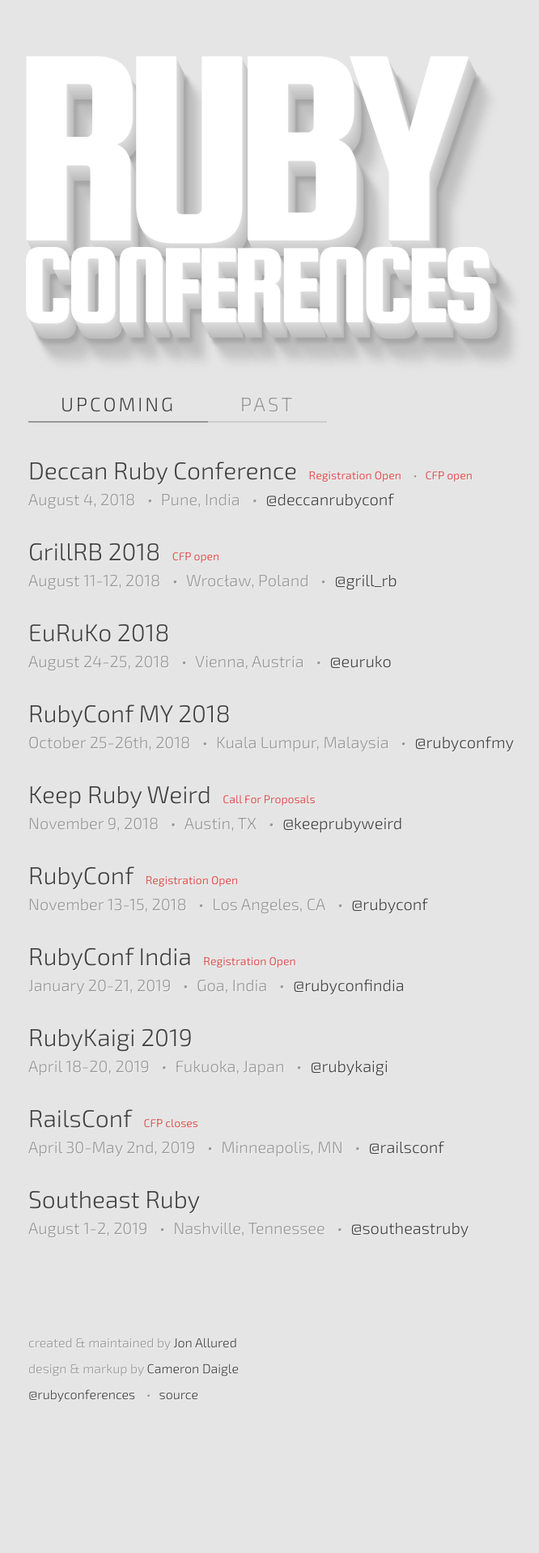
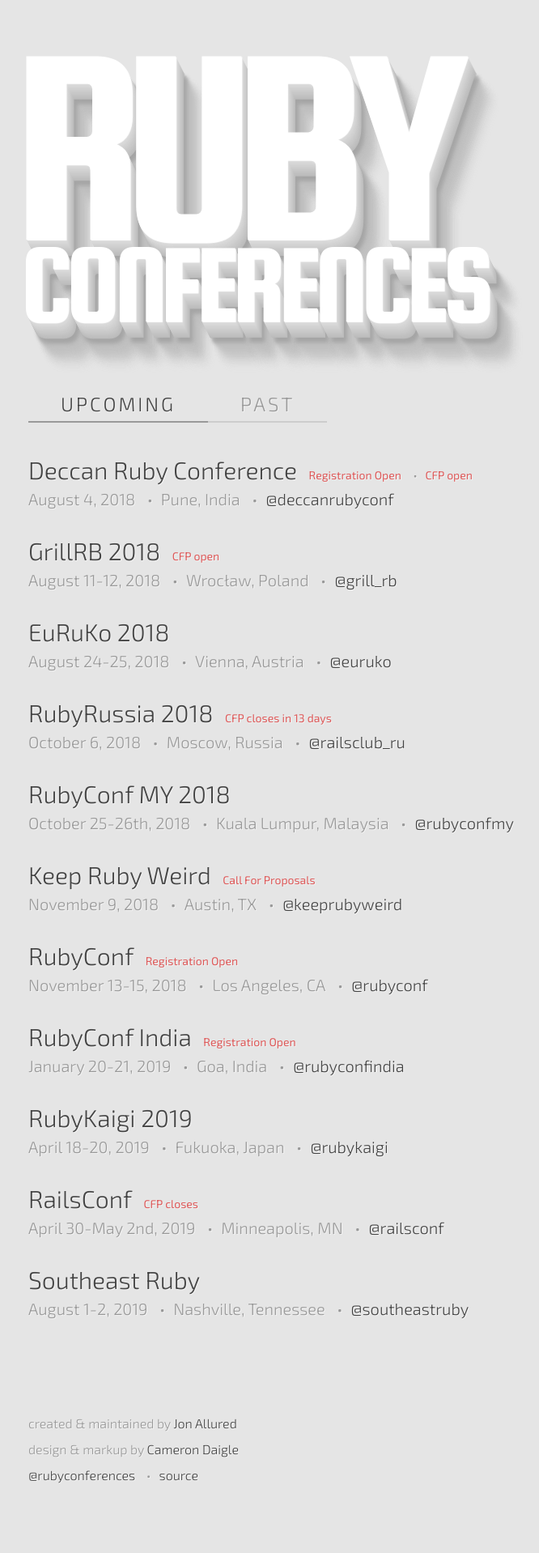
Before and after one commit to ruby-conferences/ruby-conferences.github.io, a Jekyll site: the page built from index.html, in a window 1280 px wide. Shown: the whole page at 81% size, without its empty margins (205-871 px from the left). Built offline with Jekyll 4.4.1, drawn with Linux system fonts in a browser that asks for light colours; before the commit the page ends 1818 px from its top, so only the background shows below that.

Commit message:
Add RubyRussia 2018

```diff
--- a/_data/upcoming.yml
+++ b/_data/upcoming.yml
@@ -20,6 +20,14 @@
   twitter: euruko
   cfp_phrase: CFP closes
   cfp_date: "April 15, 2018"
+
+- name: RubyRussia 2018
+  location: Moscow, Russia
+  dates: "October 6, 2018"
+  url: https://rubyrussia.club/en
+  twitter: railsclub_ru
+  cfp_phrase: CFP closes
+  cfp_date: "September 15, 2018"
 
 - name: RubyConf MY 2018
   location: Kuala Lumpur, Malaysia
```
